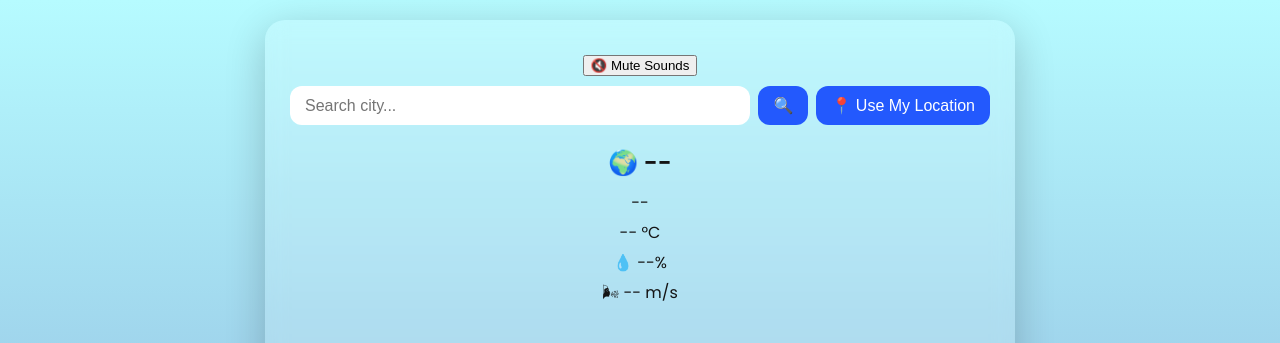
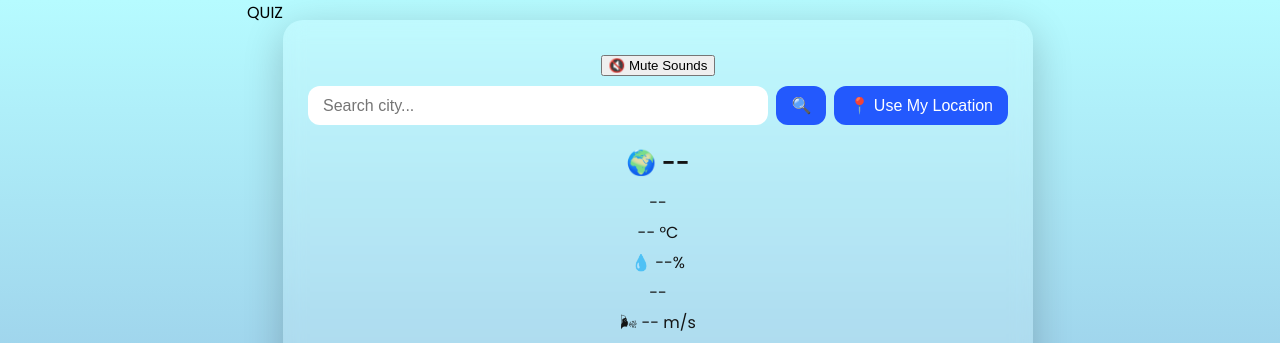
Before and after one commit to Harsh-Bajpai-1194/NimbusCast, a Flask app: page / in a window 1280 px wide. Shown: the top 343 px of the page. Run offline with Flask 3, Linux system fonts and the light colour scheme.

Commit message:
Update index.html
added quiz button

```diff
--- a/templates/index.html
+++ b/templates/index.html
@@ -8,6 +8,7 @@
   <link rel="stylesheet" href="{{ url_for('static', filename='static.css') }}">
 </head>
 <body class="default-bg">
+ <div class="quiz" onclick="window.location.href='quiz.html'">QUIZ</div>
 
   <div class="weather-widget">
     <div class="search-section">
@@ -22,6 +23,7 @@
         <p id="weatherDesc">--</p>
         <p id="temp">-- °C</p>
         <p id="humidity">💧 --%</p>
+        <p id="AQI">--</p>
         <p id="wind">🌬 -- m/s</p>
       </div>
 
```
